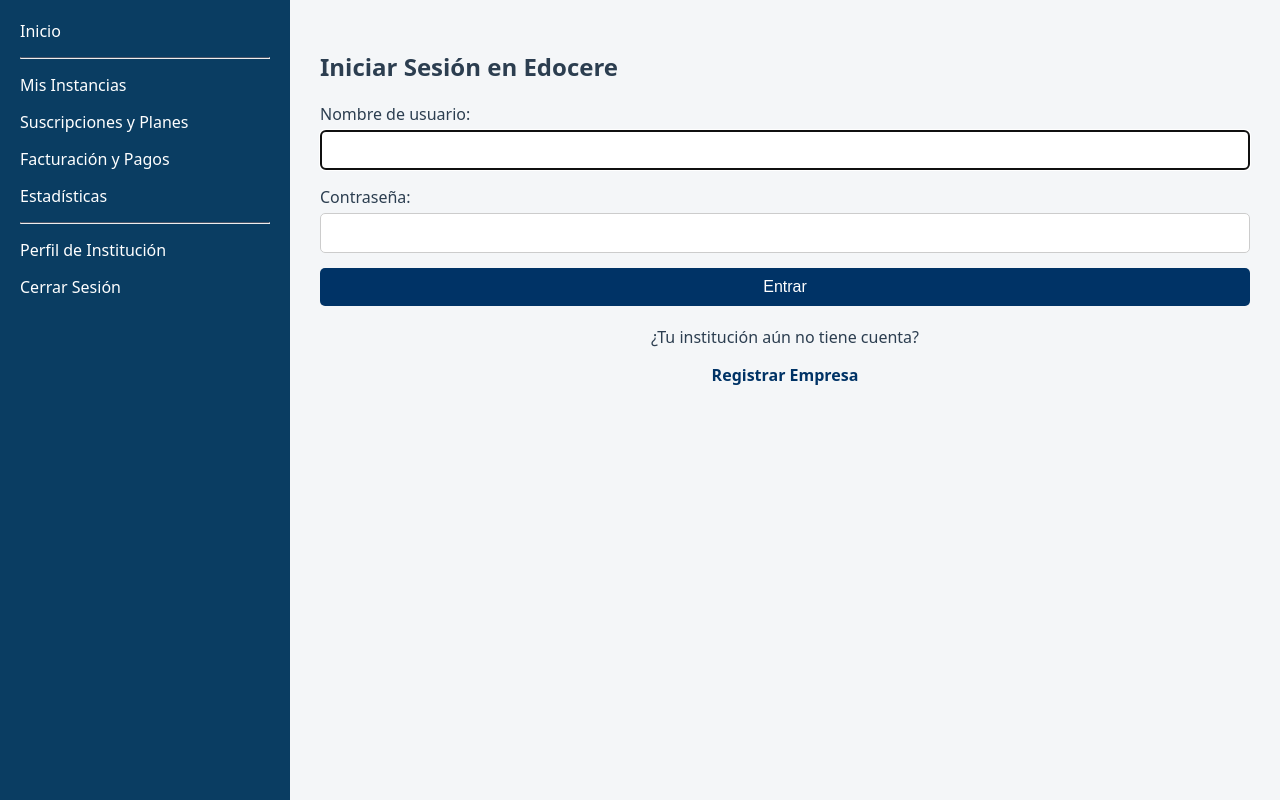
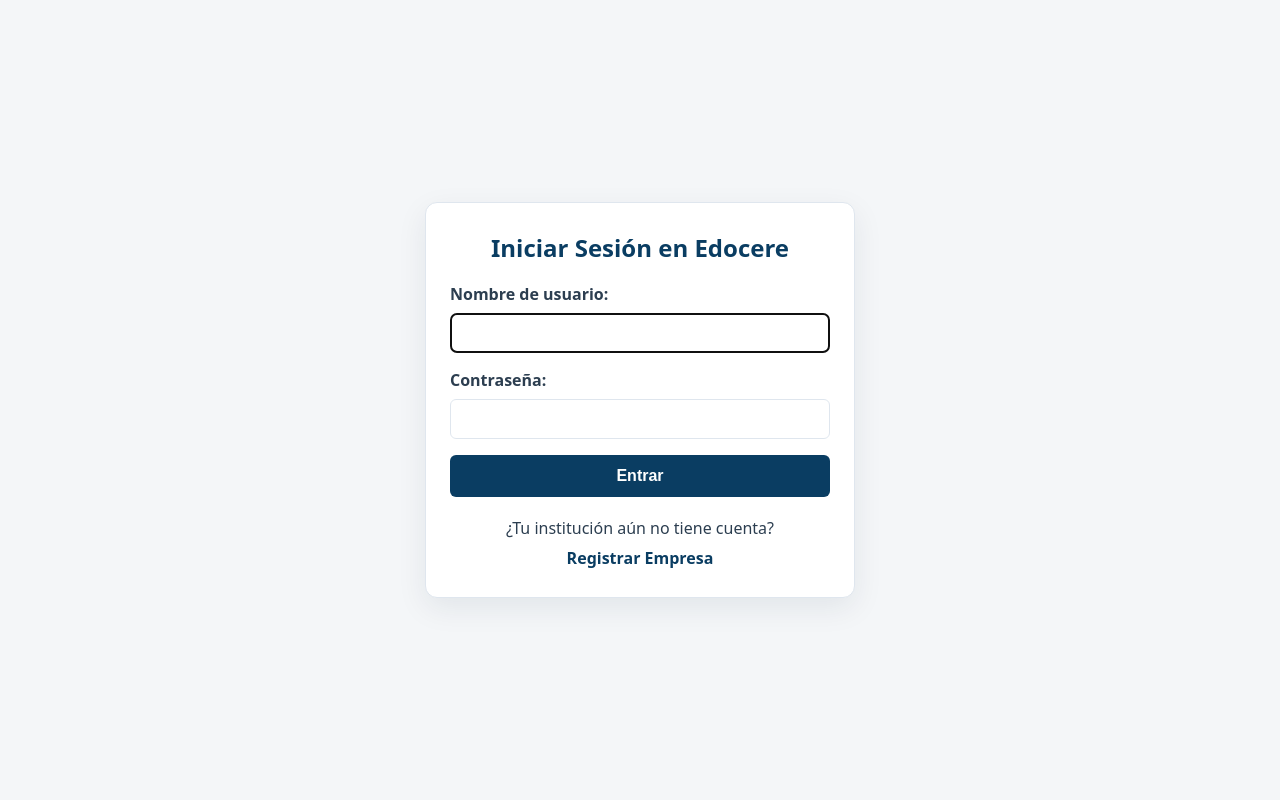
Before and after one commit to Joakorojasc/Proyecto-TI, a Django app: page /login/ in a window 1280 px wide. Run offline with Django 5.2, Linux system fonts and the light colour scheme.

Commit message:
Implementa y corrección de manejo de sesión y pantallas de login

```diff
--- a/apps/clientes/views.py
+++ b/apps/clientes/views.py
@@ -1,4 +1,5 @@
 from django.contrib.auth.forms import UserCreationForm
+from django.contrib.auth.models import Group
 from django.http import HttpRequest, HttpResponse
 from django.shortcuts import redirect, render
 
@@ -27,6 +28,9 @@ def registro_usuario(request: HttpRequest) -> HttpResponse:
 
         if user_form.is_valid() and empresa_form.is_valid():
             auth_user = user_form.save()
+            grupo_cliente, created = Group.objects.get_or_create(name="Cliente")
+            auth_user.groups.add(grupo_cliente)
+
             nuevo_cliente = empresa_form.save()
 
             UsuarioPortal.objects.create(
--- a/apps/core/urls.py
+++ b/apps/core/urls.py
@@ -5,5 +5,6 @@ from . import views
 app_name = "core"
 
 urlpatterns = [
+    path("", views.home, name="home"),
     path("health/", views.health, name="health"),
 ]
--- a/config/urls.py
+++ b/config/urls.py
@@ -1,17 +1,14 @@
 from django.contrib import admin
 from django.contrib.auth import views as auth_views
 from django.urls import include, path
-from django.views.generic import TemplateView  # Para ver el esqueleto
 
 from apps.clientes.views import registro_usuario
 
 urlpatterns = [
     path("admin/", admin.site.urls),
-    path("", TemplateView.as_view(template_name="base.html"), name="home"),
-    # path("test-esqueleto/", TemplateView.as_view(template_name="base.html")), # Para ver el esqueleto
     path("", include("apps.core.urls")),
     path("clientes/", include("apps.clientes.urls")),
     path("login/", auth_views.LoginView.as_view(template_name="login.html"), name="login"),
-    path("logout/", auth_views.LogoutView.as_view(), name="logout"),
+    path("logout/", auth_views.LogoutView.as_view(next_page="login"), name="logout"),
     path("registro/", registro_usuario, name="registro"),
 ]
--- a/static/css/style.css
+++ b/static/css/style.css
@@ -1,9 +1,16 @@
 :root {
-    --edocere-blue: #0A3D62; /* Azul corporativo */
-    --edocere-orange: #E58E26; /* Naranja para botones de acción */
+    --edocere-blue: #0A3D62;
+    --edocere-blue-soft: #144b78;
+    --edocere-orange: #E58E26;
     --bg-light: #F4F6F8;
     --text-dark: #2C3E50;
     --danger: #E74C3C;
+    --white: #ffffff;
+    --border: #dfe6ee;
+}
+
+* {
+    box-sizing: border-box;
 }
 
 body {
@@ -11,73 +18,116 @@ body {
     font-family: system-ui, -apple-system, sans-serif;
     background-color: var(--bg-light);
     color: var(--text-dark);
+}
+
+.portal-shell {
     display: flex;
     min-height: 100vh;
 }
 
-/* Sidebar básica */
 .sidebar {
     width: 250px;
-    background-color: var(--edocere-blue);
-    color: white;
-    padding: 20px;
+    background: linear-gradient(180deg, var(--edocere-blue) 0%, var(--edocere-blue-soft) 100%);
+    color: var(--white);
+    padding: 24px 20px;
+}
+
+.brand {
+    font-size: 1.6rem;
+    font-weight: 700;
+    margin-bottom: 24px;
 }
 
 .sidebar a {
-    color: white;
+    color: var(--white);
     text-decoration: none;
     display: block;
-    margin-bottom: 15px;
+    margin-bottom: 14px;
+    opacity: 0.95;
 }
 
-/* Contenedor principal */
+.sidebar-divider {
+    border-top: 1px solid rgba(255, 255, 255, 0.25);
+    margin: 18px 0;
+}
+
 .main-content {
     flex: 1;
-    padding: 30px;
+    padding: 32px;
 }
 
-.btn-primary {
-    background-color: var(--edocere-orange);
-    color: white;
-    padding: 10px 20px;
-    border: none;
-    border-radius: 4px;
-    cursor: pointer;
+.auth-panel {
+    min-height: calc(100vh - 64px);
+    display: flex;
+    align-items: center;
+    justify-content: center;
 }
 
-/* Estados globales (ocultos por defecto) */
-#global-loader, #global-error {
-    display: none;
+.auth-card {
+    width: min(100%, 430px);
+    background: var(--white);
+    border: 1px solid var(--border);
+    border-radius: 12px;
+    box-shadow: 0 10px 30px rgba(11, 35, 58, 0.08);
+    padding: 28px 24px;
 }
 
-/* Estilos rápidos para formularios nativos de Django */
-.login-container form p {
+.auth-card-wide {
+    width: min(100%, 620px);
+}
+
+.auth-card h2 {
+    margin-top: 0;
+    color: var(--edocere-blue);
+    text-align: center;
+}
+
+.auth-card form p {
     display: flex;
     flex-direction: column;
-    margin-bottom: 15px;
+    gap: 8px;
+    margin-bottom: 16px;
 }
 
-.login-container input {
-    padding: 10px;
-    border: 1px solid #ccc;
-    border-radius: 5px;
-    font-size: 16px;
-    margin-top: 5px;
+.auth-card label {
+    font-weight: 600;
+    color: var(--text-dark);
 }
 
-.login-container button {
-    background-color: #003366; /* El azul de tu barra lateral */
-    color: white;
-    padding: 10px 20px;
-    border: none;
-    border-radius: 5px;
-    cursor: pointer;
-    font-size: 16px;
+.auth-card input,
+.auth-card select,
+.auth-card textarea {
     width: 100%;
+    padding: 10px 12px;
+    border: 1px solid var(--border);
+    border-radius: 6px;
+    font-size: 1rem;
 }
 
-.login-container button:hover {
-    background-color: #002244;
+.auth-card button {
+    width: 100%;
+    background-color: var(--edocere-blue);
+    color: var(--white);
+    border: none;
+    border-radius: 6px;
+    padding: 12px 18px;
+    cursor: pointer;
+    font-size: 1rem;
+    font-weight: 600;
+}
+
+.auth-card button:hover {
+    background-color: var(--edocere-blue-soft);
+}
+
+.form-section {
+    margin-bottom: 20px;
+}
+
+.form-section h3 {
+    margin: 0 0 12px;
+    color: var(--edocere-blue);
+    font-size: 1.05rem;
 }
 
 .registro-enlace {
@@ -85,12 +135,30 @@ body {
     text-align: center;
 }
 
+.registro-enlace p {
+    margin: 0 0 8px;
+}
+
 .registro-enlace a {
-    color: #003366;
-    font-weight: bold;
+    color: var(--edocere-blue);
+    font-weight: 700;
     text-decoration: none;
 }
 
 .registro-enlace a:hover {
     text-decoration: underline;
 }
+
+#global-loader,
+#global-error {
+    display: none;
+}
+
+.btn-primary {
+    background-color: var(--edocere-orange);
+    color: var(--white);
+    padding: 10px 20px;
+    border: none;
+    border-radius: 4px;
+    cursor: pointer;
+}
--- a/templates/base.html
+++ b/templates/base.html
@@ -4,45 +4,29 @@
 <head>
     <meta charset="UTF-8">
     <meta name="viewport" content="width=device-width, initial-scale=1.0">
-    <title>Portal Edocere</title>
+    <title>{% block title %}Portal Edocere{% endblock %}</title>
     <link rel="stylesheet" href="{% static 'css/style.css' %}">
 </head>
-<body>
-
-    <!-- Navegación Lateral -->
-    <nav class="sidebar">
-        <!-- Enlaces principales de servicio -->
+<body class="portal-shell">
+    {% if user.is_authenticated %}
+    <aside class="sidebar" aria-label="Navegación principal">
+        <div class="brand">Edocere</div>
         <a href="{% url 'home' %}">Inicio</a>
-
-        <hr style="border-top: 1px solid #4a5568; margin: 15px 0;"> <!-- Un separador sutil -->
-
         <a href="#">Mis Instancias</a>
         <a href="#">Suscripciones y Planes</a>
         <a href="#">Facturación y Pagos</a>
         <a href="#">Estadísticas</a>
-
-        <hr style="border-top: 1px solid #4a5568; margin: 15px 0;"> <!-- Un separador sutil -->
-
-        <!-- Enlaces de administración de cuenta -->
+        <div class="sidebar-divider"></div>
         <a href="#">Perfil de Institución</a>
         <a href="{% url 'logout' %}">Cerrar Sesión</a>
-    </nav>
+    </aside>
+    {% endif %}
 
-    <!-- Contenido Principal -->
     <main class="main-content">
-        <!-- Alertas globales -->
-        <div id="global-error" style="color: var(--danger); font-weight: bold;">
-            Ocurrió un error al procesar la solicitud.
-        </div>
+        <div id="global-error">Ocurrió un error al procesar la solicitud.</div>
+        <div id="global-loader">Cargando...</div>
 
-        <div id="global-loader">
-            Cargando...
-        </div>
-
-        <!-- AQUÍ SE INYECTA EL CÓDIGO DE TUS COMPAÑEROS -->
-        {% block content %}
-        {% endblock content %}
+        {% block content %}{% endblock content %}
     </main>
-
 </body>
 </html>
--- a/templates/login.html
+++ b/templates/login.html
@@ -1,9 +1,12 @@
 {% extends 'base.html' %}
 
+{% block title %}Iniciar sesión{% endblock %}
+
 {% block content %}
-<div class="login-container">
+<div class="auth-panel">
+    <div class="auth-card">
         <h2>Iniciar Sesión en Edocere</h2>
-    <form method="post">
+        <form method="post" novalidate>
             {% csrf_token %}
             {{ form.as_p }}
             <button type="submit">Entrar</button>
@@ -13,6 +16,6 @@
             <p>¿Tu institución aún no tiene cuenta?</p>
             <a href="{% url 'registro' %}">Registrar Empresa</a>
         </div>
-
+    </div>
 </div>
 {% endblock %}
```
Also changed, not shown: apps/clientes/tests/test_registro.py (+15 -0 lines), apps/core/views.py (+9 -1 lines), templates/registro.html (+10 -2 lines). Lines whose indentation alone changed are shown as unchanged.
